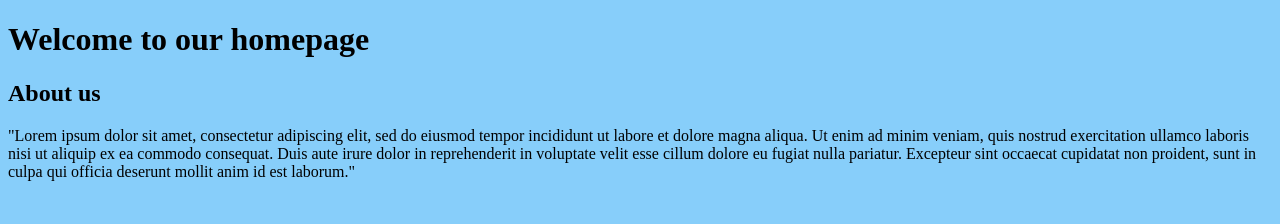
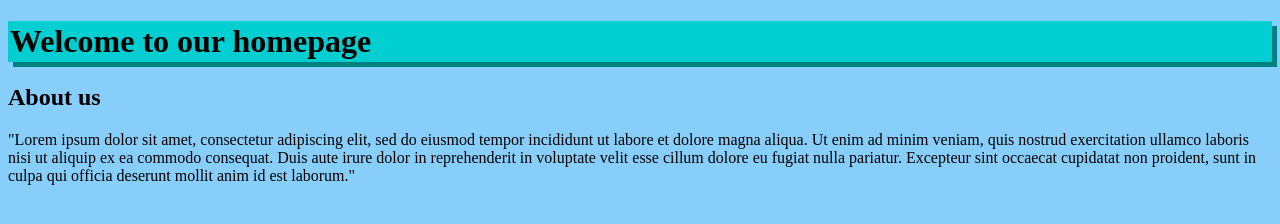
Before and after one commit to MonoraxXiV/js-playground, a plain HTML site: page index.html in a window 1280 px wide. Drawn offline with Linux system fonts and the light colour scheme; files that its build step writes are made by us from their sources.

Commit message:
finally getting some base back in

```diff
--- a/css/style.css
+++ b/css/style.css
@@ -3,5 +3,7 @@ background-color: lightskyblue;
 }
 
 h1{
-
+background-color: darkturquoise;
+    padding:2px;
+    box-shadow: 5px 5px teal;
 }
--- a/index.html
+++ b/index.html
@@ -5,8 +5,9 @@
     <meta name="viewport"
           content="width=device-width, user-scalable=no, initial-scale=1.0, maximum-scale=1.0, minimum-scale=1.0">
     <meta http-equiv="X-UA-Compatible" content="ie=edge">
-    <link rel="stylesheet" href="style.css">
+    <link rel="stylesheet" type="text/css" href="css/style.css">
     <title>Homepage</title>
+
 </head>
 <body>
 <h1>Welcome to our homepage</h1>
```
